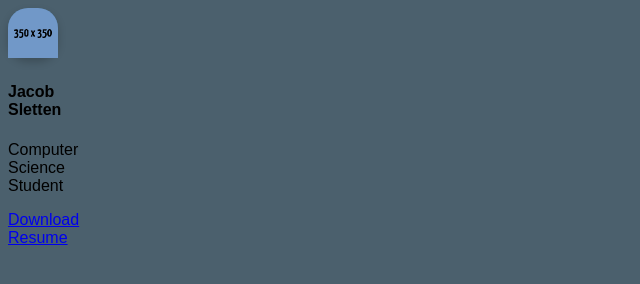
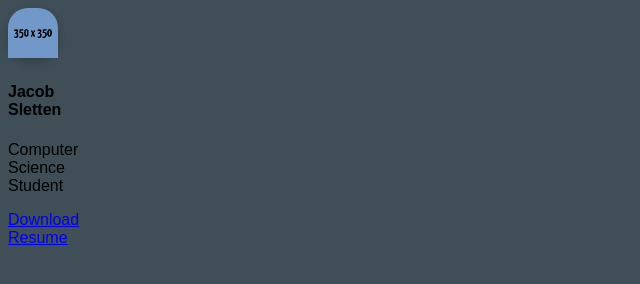
Before and after one commit to JacobSletten/JacobSletten.github.io, a plain HTML site: page index.html in a window 1280 px wide. Shown: the whole page, without its empty margins (0-640 px from the left). Drawn offline with Linux system fonts and the light colour scheme; files whose address does not match are found by name.

Commit message:
Update digital.css

```diff
--- a/CSS/digital.css
+++ b/CSS/digital.css
@@ -2,7 +2,7 @@ body {
   font-family: Arial, sans-serif;
   /*margin: 0;*/
   /*#padding: 0;*/
-  background-color: rgba(30, 57, 73, 0.8);
+  background-color: rgba(15, 34, 45, 0.8);
 }
 
 header {
```
